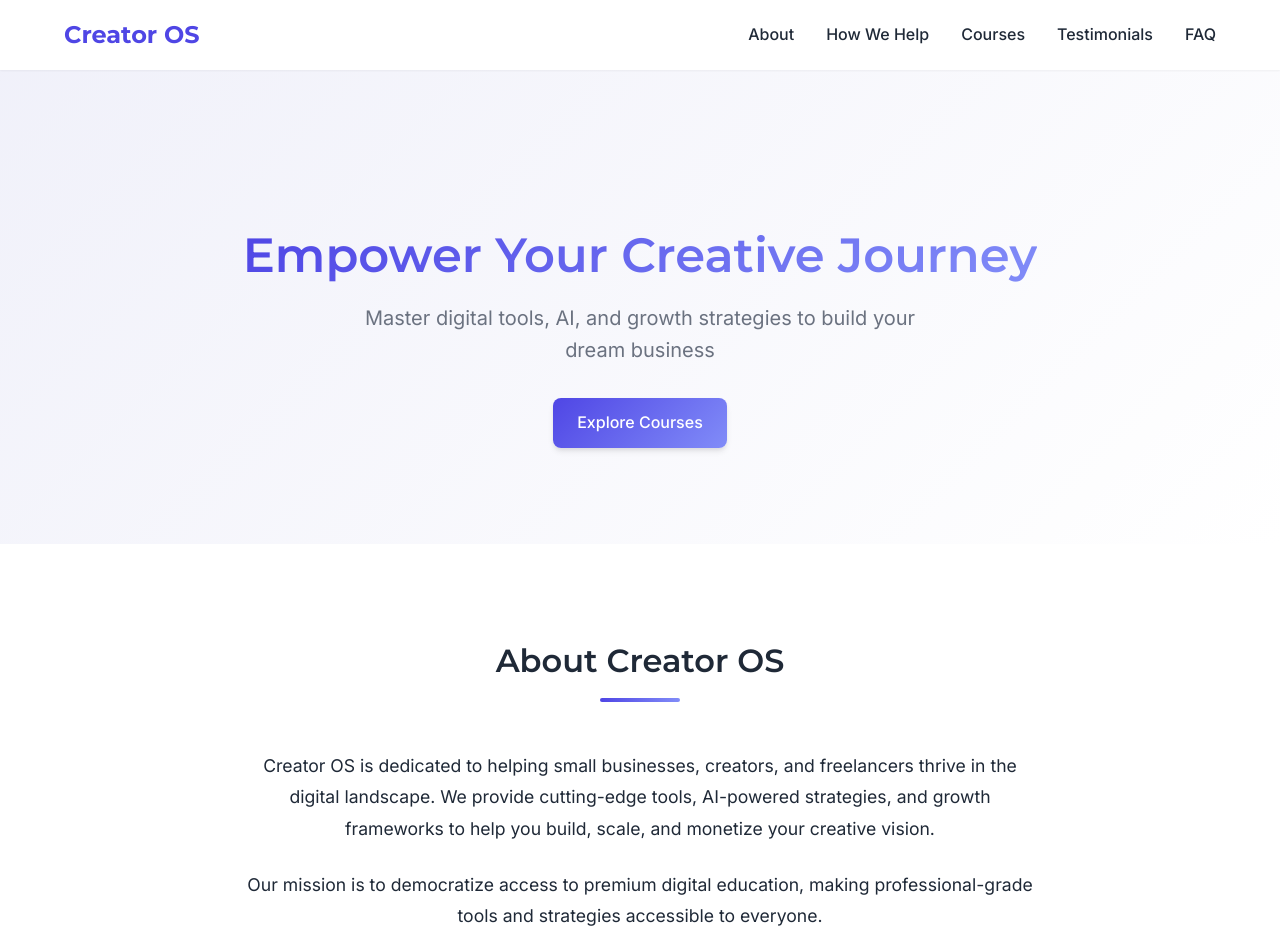
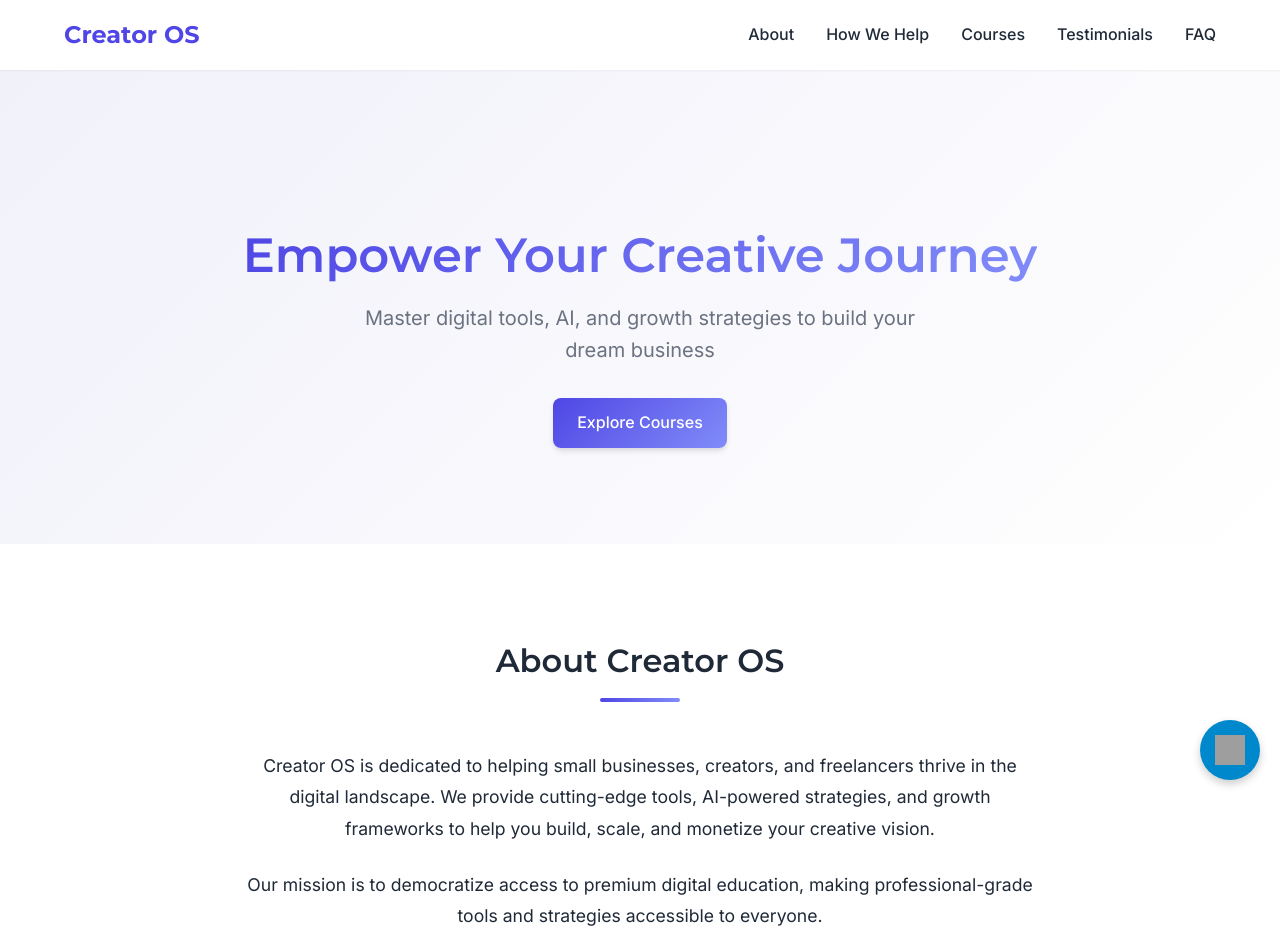
Before and after one commit to PredictoxPredictor/CreatorOs, a plain HTML site: page index.html in a window 1280 px wide. Shown: the top 935 px of the page. Drawn offline with Linux system fonts and the light colour scheme; grey boxes are pictures that could not be loaded.

Commit message:
Update index.html

```diff
--- a/index.html
+++ b/index.html
@@ -321,13 +321,43 @@
                 </div>
             </div>
             <div class="footer-bottom">
-                <p>© 2023 Creator OS. All rights reserved.</p>
+                <p>© 2025-2027 Creator OS. All rights reserved.</p>
             </div>
         </div>
     </footer>
 
+    <head>
+    <style>
+        /* Telegram Floating Button CSS */
+        .telegram-float {
+            position: fixed;
+            width: 60px;
+            height: 60px;
+            bottom: 20px;
+            right: 20px;
+            background-color: #0088cc;
+            border-radius: 50%;
+            display: flex;
+            align-items: center;
+            justify-content: center;
+            box-shadow: 0 4px 8px rgba(0,0,0,0.2);
+            z-index: 1000;
+            transition: all 0.3s;
+        }
+        .telegram-float:hover {
+            transform: scale(1.1);
+            background-color: #0077b5;
+        }
+        .telegram-float img {
+            width: 30px;
+            height: 30px;
+        }
+    </style>
+</head>
+<body>
+
     <a href="https://t.me/Clorafeaun" class="telegram-float" target="_blank">
-        <img src="https://i.postimg.cc/MG6brS1R/91aaf51ae3b6b52f73b2407383620bff.jpg" alt="Telegram"/>
+        <img src="https://i.postimg.cc/MG6brS1R/91aaf51ae3b6b52f73b2407383620bff.jpg" alt="Telegram">
     </a>
 
     <script>
```
